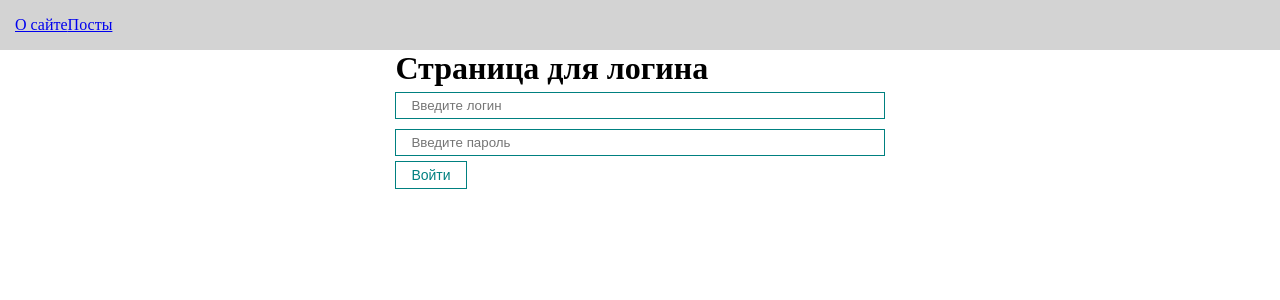
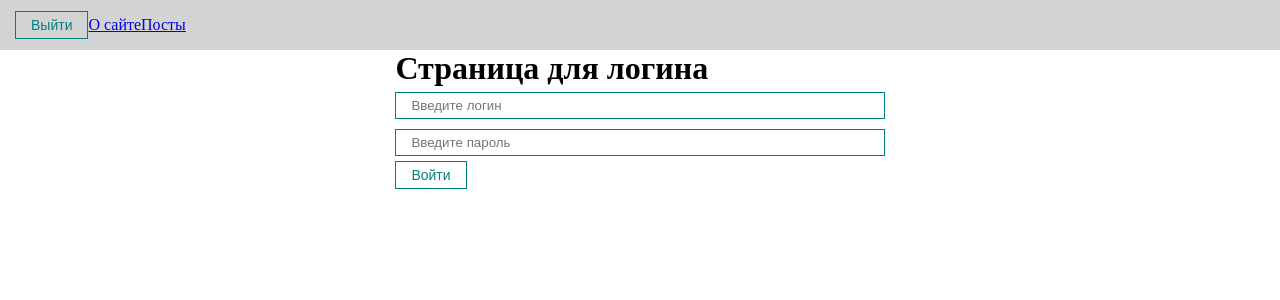
Before and after one commit to IrinaVinit/ulb-react-repetition, a React (Create React App) app: page /login in a window 1280 px wide. Shown: the top 300 px of the page. Built offline with nearby package versions, Linux system fonts and the light colour scheme.

Commit message:
feat: add logout feat

```diff
--- a/src/components/UI/navbar/Navbar.jsx
+++ b/src/components/UI/navbar/Navbar.jsx
@@ -1,10 +1,14 @@
-import React from "react";
+import React, { useContext } from "react";
 import { Link } from "react-router-dom";
+import MyButton from "../button/MyButton";
+import { AuthContext } from "../../../context";
 
 
 const Navbar= () => {
+  const {isAuth, setIsAuth} = useContext(AuthContext)
 return (
     <div className="navbar">
+      <MyButton onClick={() => setIsAuth(false)}>Выйти</MyButton>
     <div className="navbar-items">
       <Link to='/about'>О сайте</Link>
       <Link to='/posts'>Посты</Link>
--- a/src/pages/PostIdPage.jsx
+++ b/src/pages/PostIdPage.jsx
@@ -37,7 +37,7 @@
       {isCommentsLoading ? <Loader/> :
       <div>
         {comments.map(comm =>
-            <div style={{marginTop: 15}}>
+            <div style={{marginTop: 15}} key={comm.id}>
                 <h3>{comm.email}</h3>
                 <div>{comm.body}</div>
             </div>)}
```
